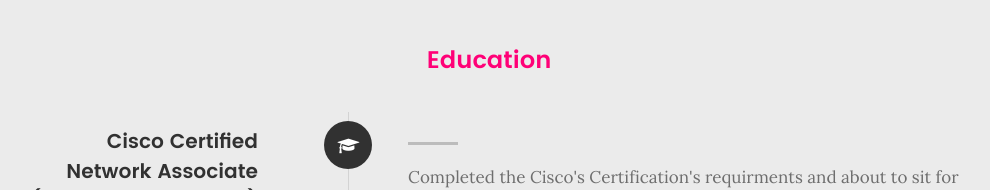
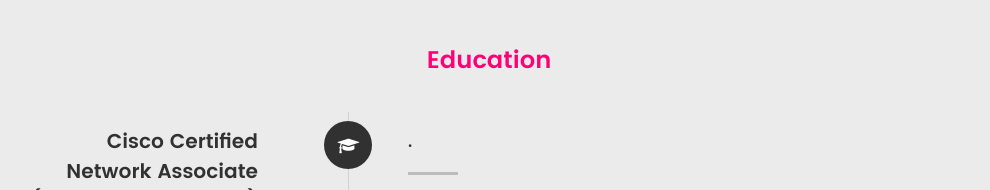
Before and after one commit to kabilarajah/me, a plain HTML site: page index.html in a window 1280 px wide. Shown: the part 4080-4270 px from the top of the page, without its empty margins (151-1141 px from the left). Drawn offline with Linux system fonts and the light colour scheme; files whose address does not match are found by name.

Commit message:
Update index.html

```diff
--- a/index.html
+++ b/index.html
@@ -392,7 +392,7 @@
 	   				</div>
 
 	   				<div class="timeline-content">
-	   					<h4></h4>
+	   					<h4>.</h4>
 	   					<p>Completed the Cisco's Certification's requirments and about to sit for the exams</p>
 	   				</div>
 
```
